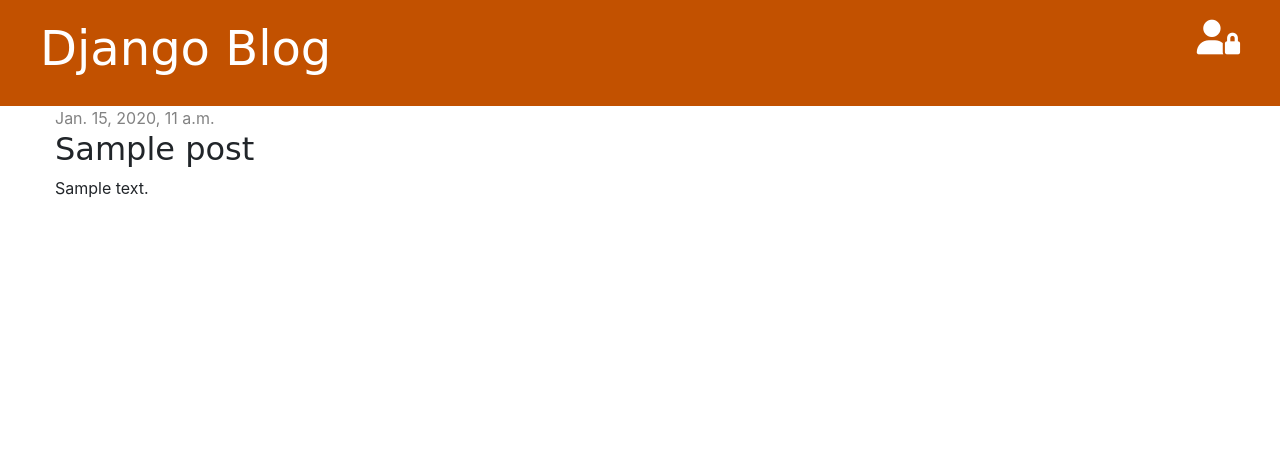
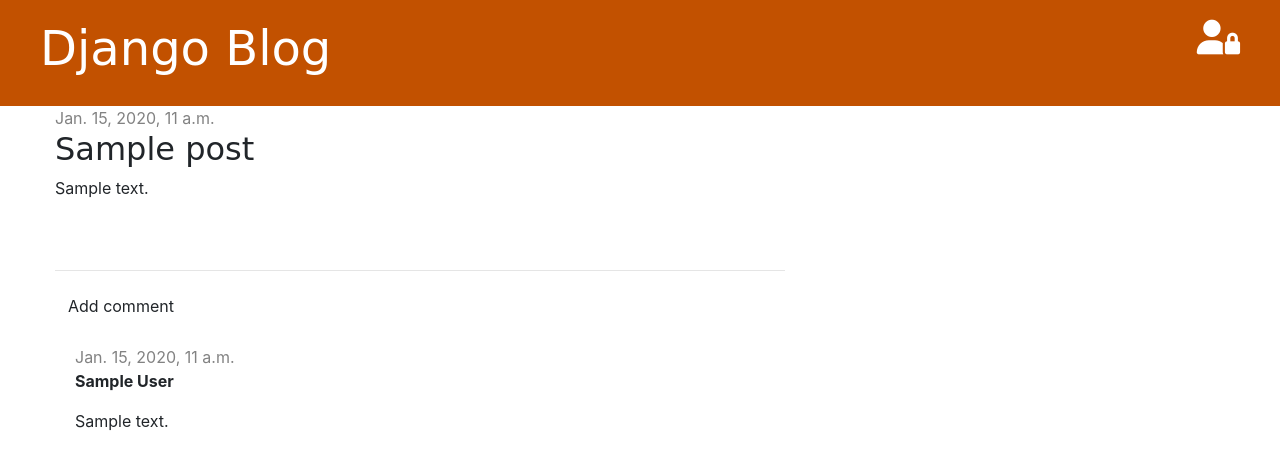
Before and after one commit to duero125/p_strona, a Django app: page /post/1/ in a window 1280 px wide. Shown: the top 470 px of the page. Run offline with Django 3.2, Linux system fonts and the light colour scheme; tables that the repository leaves empty hold one stand-in row (values such as "Sample post"); some libraries are stand-ins or nearby versions.

Commit message:
Added Comments

```diff
--- a/blog/admin.py
+++ b/blog/admin.py
@@ -1,4 +1,5 @@
 from django.contrib import admin
-from .models import Post
+from .models import Post, Comment
 
 admin.site.register(Post)
+admin.site.register(Comment)
--- a/blog/models.py
+++ b/blog/models.py
@@ -18,6 +18,9 @@
     def __str__(self):
         return self.title
 
+    def approved_comments(self):
+        return self.comments.filter(approved_comment=True)
+
 
 
 class Comment(models.Model):
--- a/blog/static/css/blog.css
+++ b/blog/static/css/blog.css
@@ -44,3 +44,8 @@
 .post h2 a, .post h1 a:visited {
     color: #000000;
 }
+
+
+.comment {
+    margin: 20px 0px 20px 20px;
+}
--- a/blog/templates/blog/post_detail.html
+++ b/blog/templates/blog/post_detail.html
@@ -16,4 +16,23 @@
         <h2>{{ post.title }}</h2>
         <p>{{ post.text|linebreaksbr }}</p>
 </div>
-{% endblock %}
+<hr>
+<a class="btn btn-default" href="{% url 'add_comment_to_post' pk=post.pk %}">Add comment</a>
+{% for comment in post.comments.all %}
+    {% if user.is_authenticated or comment.approved_comment %}
+    <div class="comment">
+        <div class="date">
+            {{ comment.created_date }}
+            {% if not comment.approved_comment %}
+                <a class="btn btn-default" href="{% url 'comment_remove' pk=comment.pk %}"><i class="far fa-trash-alt"></i></a>
+                <a class="btn btn-default" href="{% url 'comment_approve' pk=comment.pk %}"><i class="far fa-thumbs-up"></i></a>
+            {% endif %}
+        </div>
+        <strong>{{ comment.author }}</strong>
+        <p>{{ comment.text|linebreaks }}</p>
+    </div>
+    {% endif %}
+{% empty %}
+    <p>No comments here yet :(</p>
+{% endfor %}
+{% endblock content %}
--- a/blog/templates/blog/post_draft_list.html
+++ b/blog/templates/blog/post_draft_list.html
@@ -8,4 +8,4 @@
             <p>{{ post.text|truncatechars:200 }}</p>
         </div>
     {% endfor %}
-{% endblock %}
+{% endblock content %}
--- a/blog/templates/blog/post_edit.html
+++ b/blog/templates/blog/post_edit.html
@@ -6,4 +6,4 @@
     {{ form.as_p }}
     <button type="submit" class="save btn btn-default">Save</button>
 </form>
-{% endblock %}
+{% endblock content %}
--- a/blog/templates/blog/post_list.html
+++ b/blog/templates/blog/post_list.html
@@ -8,6 +8,7 @@
     </div>
     <h2><a href="{% url 'post_detail' pk=post.pk %}">{{ post.title }}</a></h2>
     <p>{{ post.text|linebreaksbr }}</p>
+    <a href="{% url 'post_detail' pk=post.pk %}">Comments: {{ post.approved_comments.count }}</a>
 </div>
 {% endfor %}
-{% endblock %}
+{% endblock content %}
--- a/blog/urls.py
+++ b/blog/urls.py
@@ -9,4 +9,7 @@
     path('drafts/', views.post_draft_list, name='post_draft_list'),
     path('post/<pk>/publish/', views.post_publish, name='post_publish'),
     path('post/<pk>/remove/', views.post_remove, name='post_remove'),
+    path('post/<int:pk>/comment/', views.add_comment_to_post, name='add_comment_to_post'),
+    path('comment/<int:pk>/approve/', views.comment_approve, name='comment_approve'),
+    path('comment/<int:pk>/remove/', views.comment_remove, name='comment_remove'),
 ]
--- a/blog/views.py
+++ b/blog/views.py
@@ -1,9 +1,9 @@
 from django.shortcuts import redirect
 from django.shortcuts import render
 from django.utils import timezone
-from .models import Post
+from .models import Post, Comment
 from django.shortcuts import render, get_object_or_404
-from .forms import PostForm
+from .forms import PostForm,  CommentForm
 from django.contrib.auth.decorators import login_required
 
 
@@ -67,3 +67,31 @@
     post = get_object_or_404(Post, pk=pk)
     post.delete()
     return redirect('post_list')
+
+
+def add_comment_to_post(request, pk):
+    post = get_object_or_404(Post, pk=pk)
+    if request.method == "POST":
+        form = CommentForm(request.POST)
+        if form.is_valid():
+            comment = form.save(commit=False)
+            comment.post = post
+            comment.save()
+            return redirect('post_detail', pk=post.pk)
+    else:
+        form = CommentForm()
+    return render(request, 'blog/add_comment_to_post.html', {'form': form})
+
+
+
+@login_required
+def comment_approve(request, pk):
+    comment = get_object_or_404(Comment, pk=pk)
+    comment.approve()
+    return redirect('post_detail', pk=comment.post.pk)
+
+@login_required
+def comment_remove(request, pk):
+    comment = get_object_or_404(Comment, pk=pk)
+    comment.delete()
+    return redirect('post_detail', pk=comment.post.pk)
```
Also changed, not shown: blog/forms.py (+8 -1 lines), blog/templates/blog/add_comment_to_post.html (added, +9 -0 lines), blog/migrations/0002_comment.py (added), 1 other file.
